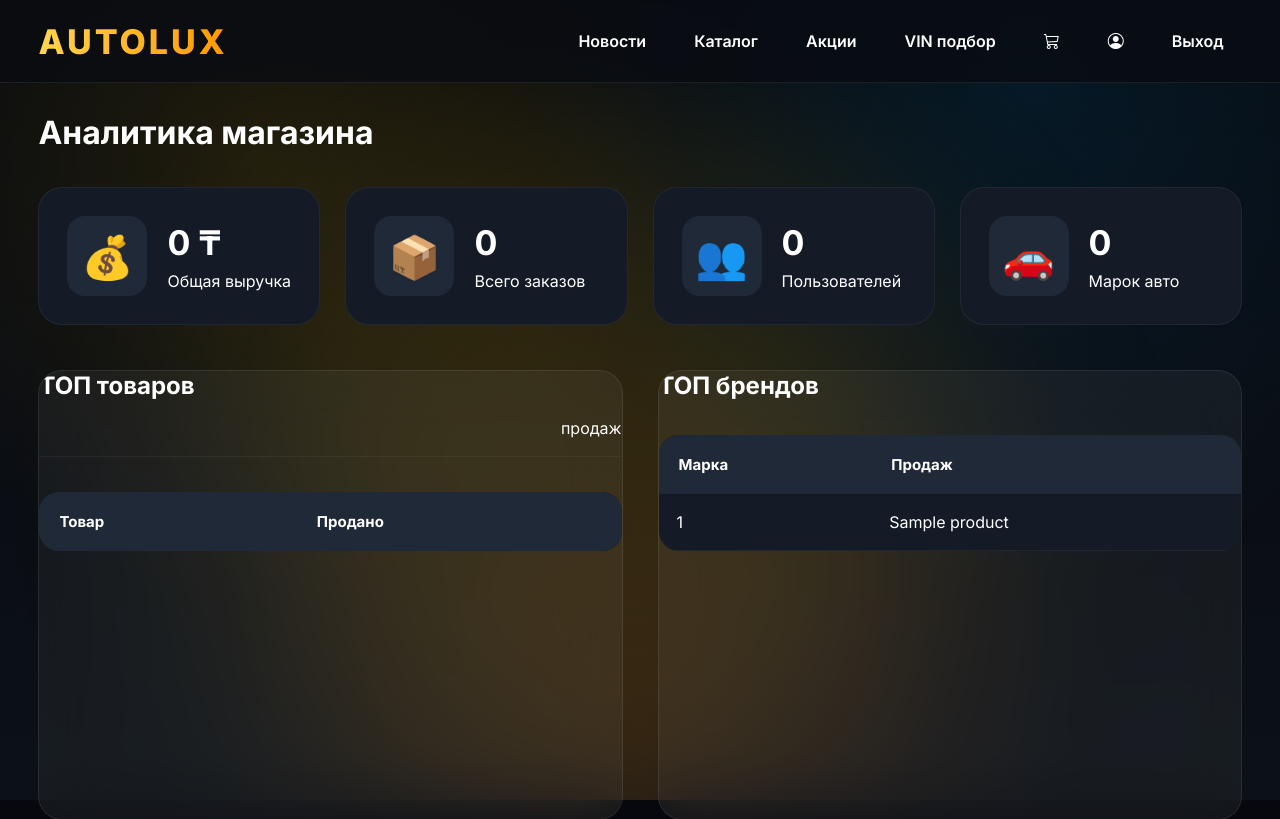
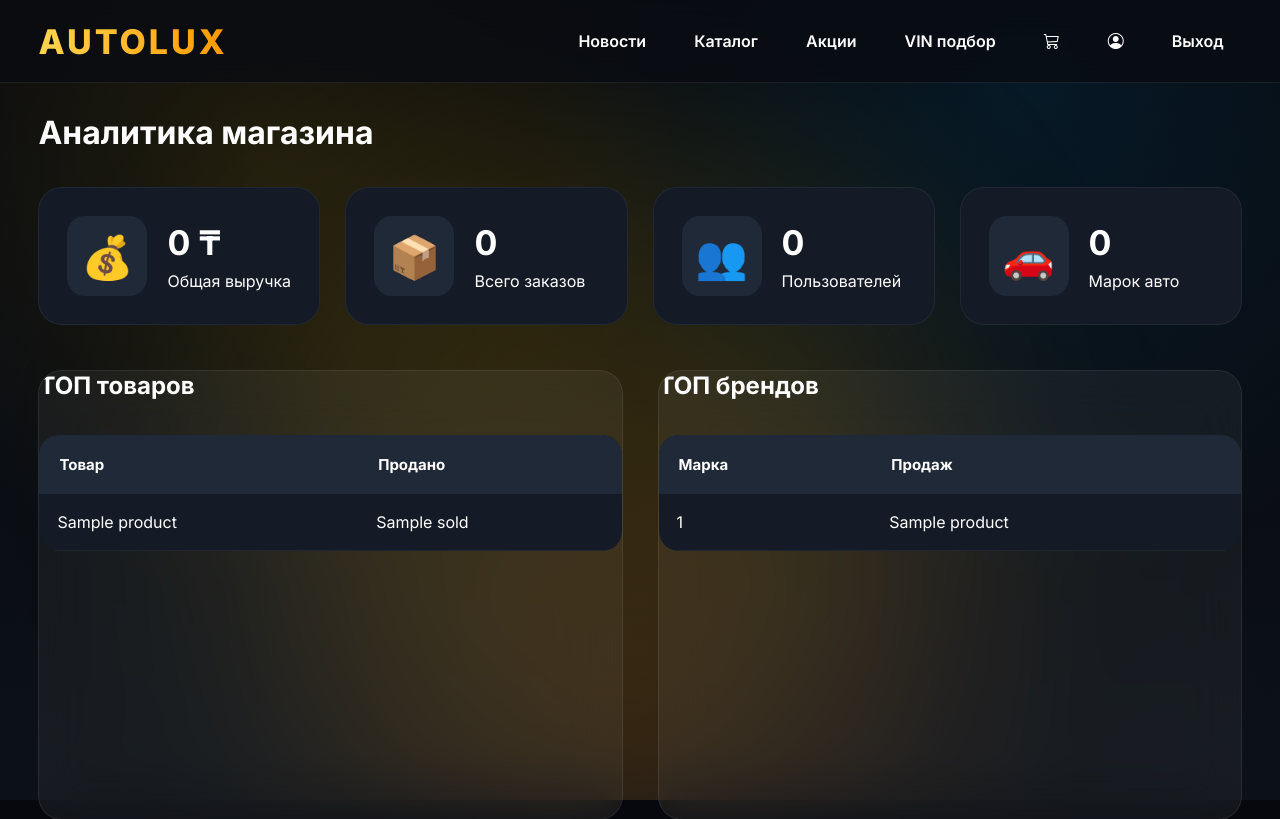
Before and after one commit to 7d2797n4c7-cmd/AUTOLUX-2026, a Flask app: page /admin/statistics in a window 1280 px wide. Shown: the top 819 px of the page. Run offline with Flask 3, Linux system fonts and the light colour scheme; the visitor is signed in with stand-in values (Sample User, id 1); a database or web service that is not in the repository returns one stand-in record (values such as "Sample title"); data that the repository does not hold is empty; some libraries are stand-ins or nearby versions.

Commit message:
Fixed18.1

```diff
--- a/templates/admin_statistics.html
+++ b/templates/admin_statistics.html
@@ -150,21 +150,21 @@
 
 {% for p in top_products %}
 
-<div class="top-item">
+<tr>
 
-<div>
+<td>
 
-{{ p[0] }}
+{{ p.title }}
 
-</div>
+</td>
 
-<div>
+<td>
 
-{{ p[1] }} продаж
+{{ p.sold }}
 
-</div>
+</td>
 
-</div>
+</tr>
 
 {% endfor %}
 
```
